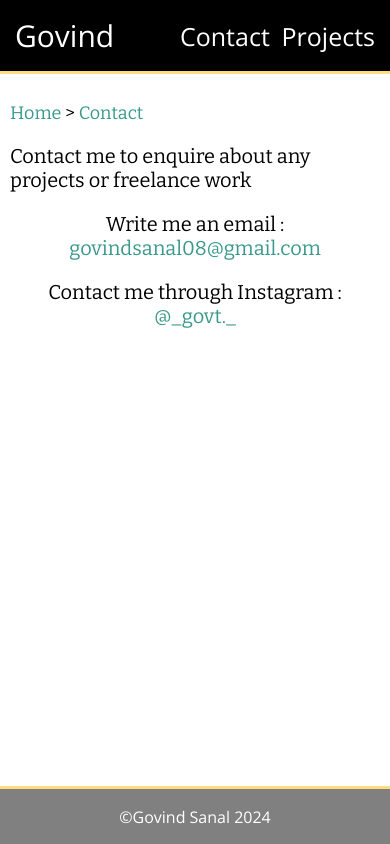
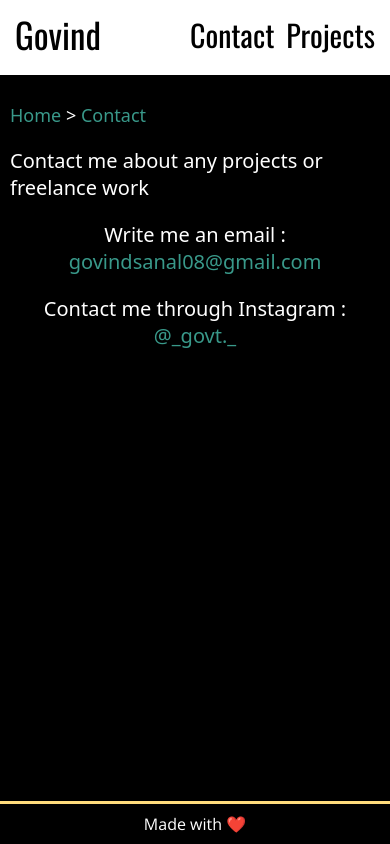
Before and after one commit to govtx86/govtx86.github.io, an Astro site: page /contact in a window 390 px wide. Built offline with nearby package versions, Linux system fonts and the light colour scheme; Astro itself is replaced by a stand-in of ours.

Commit message:
Full site redesign

```diff
--- a/src/components/Footer.astro
+++ b/src/components/Footer.astro
@@ -3,7 +3,7 @@
 ---
 
 <div id="footer">
-    <p>&copy;Govind Sanal 2024</p>
+    <p>Made with ❤️</p>
 </div>
 
 <style>
@@ -13,9 +13,9 @@
         align-items: center;
         padding-left: 25px;
         padding-right: 25px;
-        background-color: grey;
+        background-color: rgb(0, 0, 0);
         border-top: #ffdc7c 3px solid;
         color: white;
-        height: 55px;
+        height: 40px;
     }
 </style>
--- a/src/components/Header.astro
+++ b/src/components/Header.astro
@@ -17,34 +17,35 @@
         display: flex;
         justify-content: space-between;
         align-items: center;
-        background-color: black;
-        border-bottom: #ffdc7c 3px solid;
+        background-color: white;
         padding: 15px;
+        padding-top: 8px;
+        font-family: 'Oswald';
     }
     a {
         text-decoration: none;
-        color: white;
+        color: black;
     }
     a:hover {
-        color: #c7c7c7;
+        color: #5a5a5a;
     }
     #left {
-        font-size: 40px;
+        font-size: 50px;
     }
     #right {
         display: flex;
         justify-content: space-between;
-        width: 320px;
+        width: 270px;
         font-size: 40px;
     }
 
     @media screen and (max-width: 500px) {
         #left {
-            font-size: 30px;
+            font-size: 35px;
         }
         #right {
-            font-size: 25px;
-            width: 195px;
+            font-size: 30px;
+            width: 185px;
         }
     }
 
--- a/src/layouts/BaseLayout.astro
+++ b/src/layouts/BaseLayout.astro
@@ -31,10 +31,13 @@ const { title } = Astro.props;
         <link rel="preconnect" href="https://fonts.googleapis.com" />
         <link rel="preconnect" href="https://fonts.gstatic.com" crossorigin />
         <link
-            href="https://fonts.googleapis.com/css2?family=Open+Sans:ital,wght@0,300..800;1,300..800&display=swap"
+            href="https://fonts.googleapis.com/css2?family=Bitter:ital,wght@0,100..900;1,100..900&family=Noto+Serif:ital,wght@0,100..900;1,100..900&family=Open+Sans:ital,wght@0,300..800;1,300..800&display=swap"
             rel="stylesheet"
         /><link
-            href="https://fonts.googleapis.com/css2?family=Bitter:ital,wght@0,100..900;1,100..900&family=Noto+Serif:ital,wght@0,100..900;1,100..900&family=Open+Sans:ital,wght@0,300..800;1,300..800&display=swap"
+            href="https://fonts.googleapis.com/css2?family=Teko:wght@300..700&display=swap"
+            rel="stylesheet"
+        /><link
+            href="https://fonts.googleapis.com/css2?family=Oswald:wght@200..700&display=swap"
             rel="stylesheet"
         />
         <title>{title}</title>
--- a/src/pages/contact.astro
+++ b/src/pages/contact.astro
@@ -5,7 +5,7 @@ import Breadcrumbs from "../components/Breadcrumbs.astro"
 
 <BaseLayout title="Contact me">
     <Breadcrumbs/>
-    <p>Contact me to enquire about any projects or freelance work</p>
+    <p>Contact me about any projects or freelance work</p>
     <div id="contactlist">
         <p>Write me an email : <a href="mailto:govindsanal08@gmail.com">govindsanal08@gmail.com</a></p>
         <p>Contact me through Instagram : <a href="https://www.instagram.com/_govt._/">@_govt._</a></p>
--- a/src/styles/global.css
+++ b/src/styles/global.css
@@ -4,8 +4,8 @@ body {
     flex-flow: column;
     height: 100dvh;
     justify-content: space-between;
-    background-color: white;
-    color: black;
+    background-color: black;
+    color: white;
     font-family: 'Open Sans';
 }
 
@@ -17,6 +17,6 @@ a {
 #mainBody {
     flex-grow: 1;
     padding: 10px;
-    font-family: 'Bitter';
+    font-family: 'system-ui','Bitter';
     font-size: large;
 }
```
Also changed, not shown: src/pages/freelance.astro (deleted, +0 -10 lines), src/pages/index.astro (+8 -6 lines).
